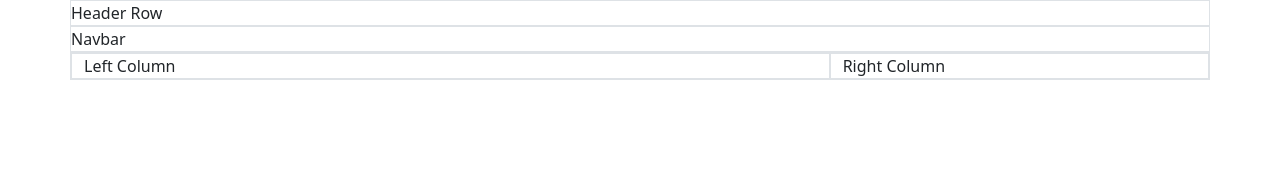
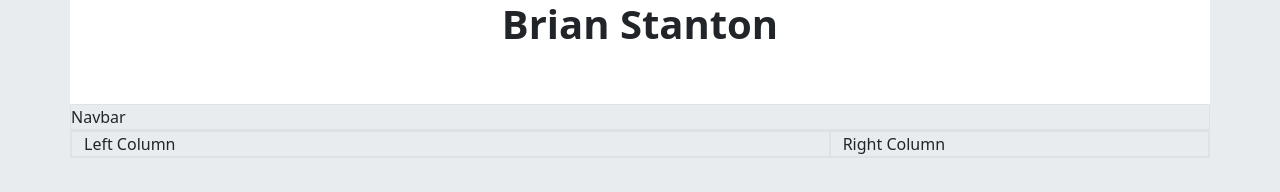
Before and after one commit to bstanton773/kekambas-137_boostrap_profile, a plain HTML site: page index.html in a window 1280 px wide. Drawn offline with nearby package versions, Linux system fonts and the light colour scheme.

Commit message:
Change background color and update header row

```diff
--- a/index.html
+++ b/index.html
@@ -6,13 +6,15 @@
     <title>Bootstrap Profile</title>
     <link rel="stylesheet" href="https://cdn.jsdelivr.net/npm/bootstrap@5.3.2/dist/css/bootstrap.min.css">
 </head>
-<body>
+<body class="bg-body-secondary">
     <!-- Container that starts the Bootstrap Grid -->
     <div class="container">
 
         <!-- Row 1 - Header -->
-        <div class="row border">
-            Header Row
+        <div class="row bg-white pb-5">
+            <div class="col">
+                <h1 class="text-center fw-bold">Brian Stanton</h1>
+            </div>
         </div>
 
         <!-- Row 2 - Navbar -->
```
